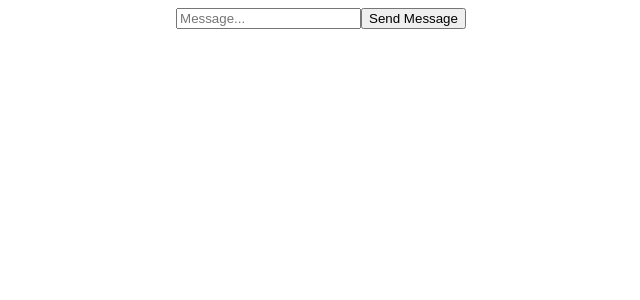
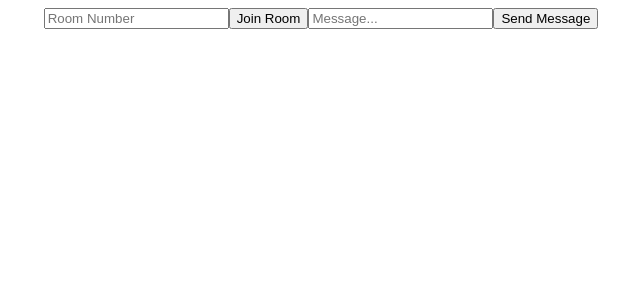
Before and after one commit to CristiManolescu/that-chat-v2, a React (Create React App) app in the folder client/: page / in a window 1280 px wide. Shown: the top 300 px of the page, without its empty margins (319-959 px from the left). Built offline with nearby package versions, Linux system fonts and the light colour scheme; no server answers.

Commit message:
Feat: Rooms

```diff
--- a/client/src/App.js
+++ b/client/src/App.js
@@ -1,15 +1,23 @@
 import "./App.css";
 import io from "socket.io-client";
 import { useEffect, useState } from "react";
-//23:24
+//27:25
 const socket = io.connect("http://localhost:3001");
 
 function App() {
+  const [room, setRoom] = useState("");
+
   const [message, setMessage] = useState("");
   const [messageReceived, setMessageReceived] = useState("");
 
+  const joinRoom = () => {
+    if (room !== "") {
+      socket.emit("join_room", room);
+    }
+  };
+
   const sendMessage = () => {
-    socket.emit("send_message", { message });
+    socket.emit("send_message", { message, room });
   };
 
   useEffect(() => {
@@ -21,6 +29,11 @@
   return (
     <div className="App">
       <input
+        placeholder="Room Number"
+        onChange={(event) => setRoom(event.target.value)}
+      />
+      <button onClick={joinRoom}>Join Room</button>
+      <input
         placeholder="Message..."
         onChange={(event) => setMessage(event.target.value)}
       />
```
Also changed, not shown: 1 other file (tests, documents, lock files or other folders).
